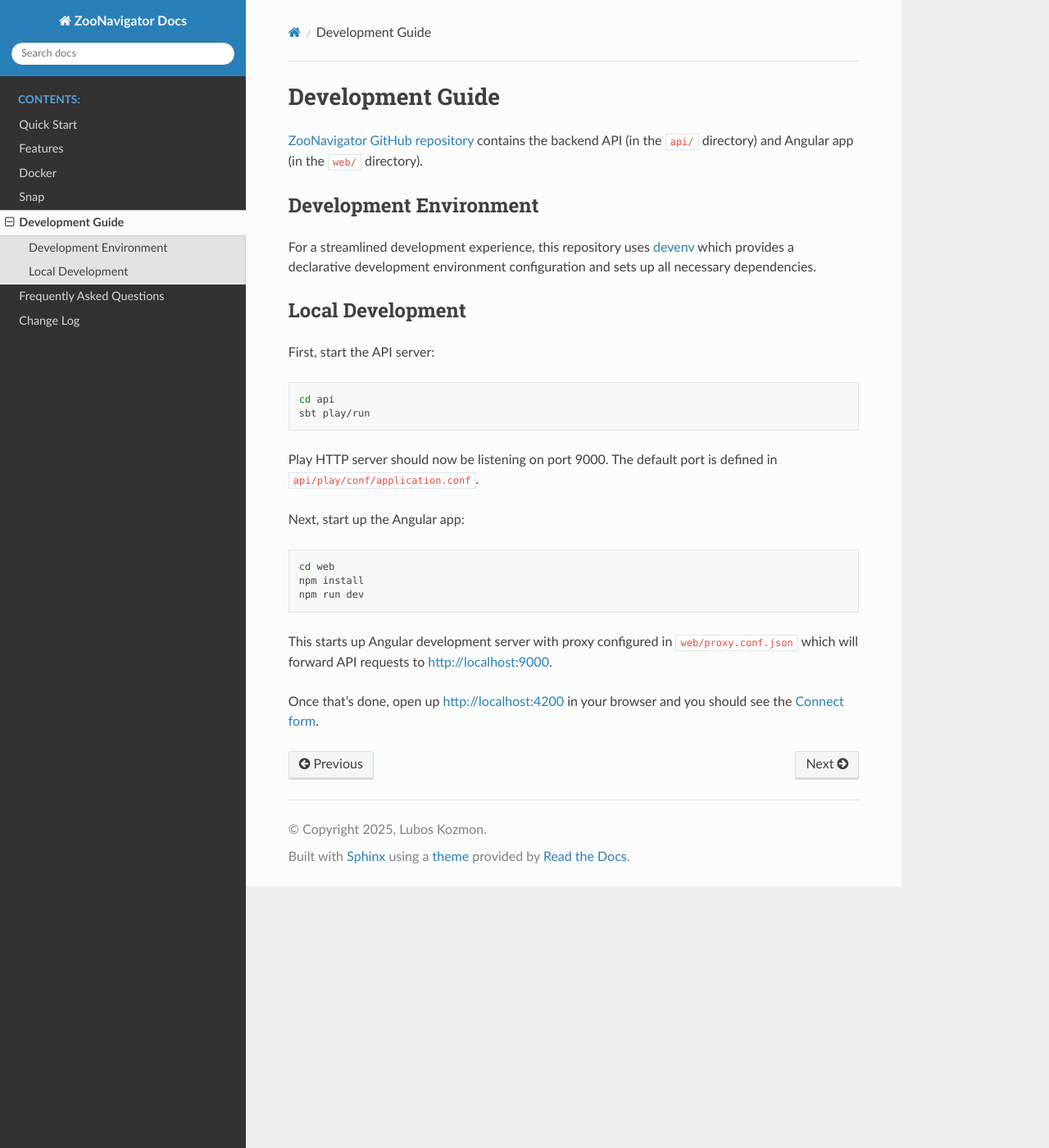
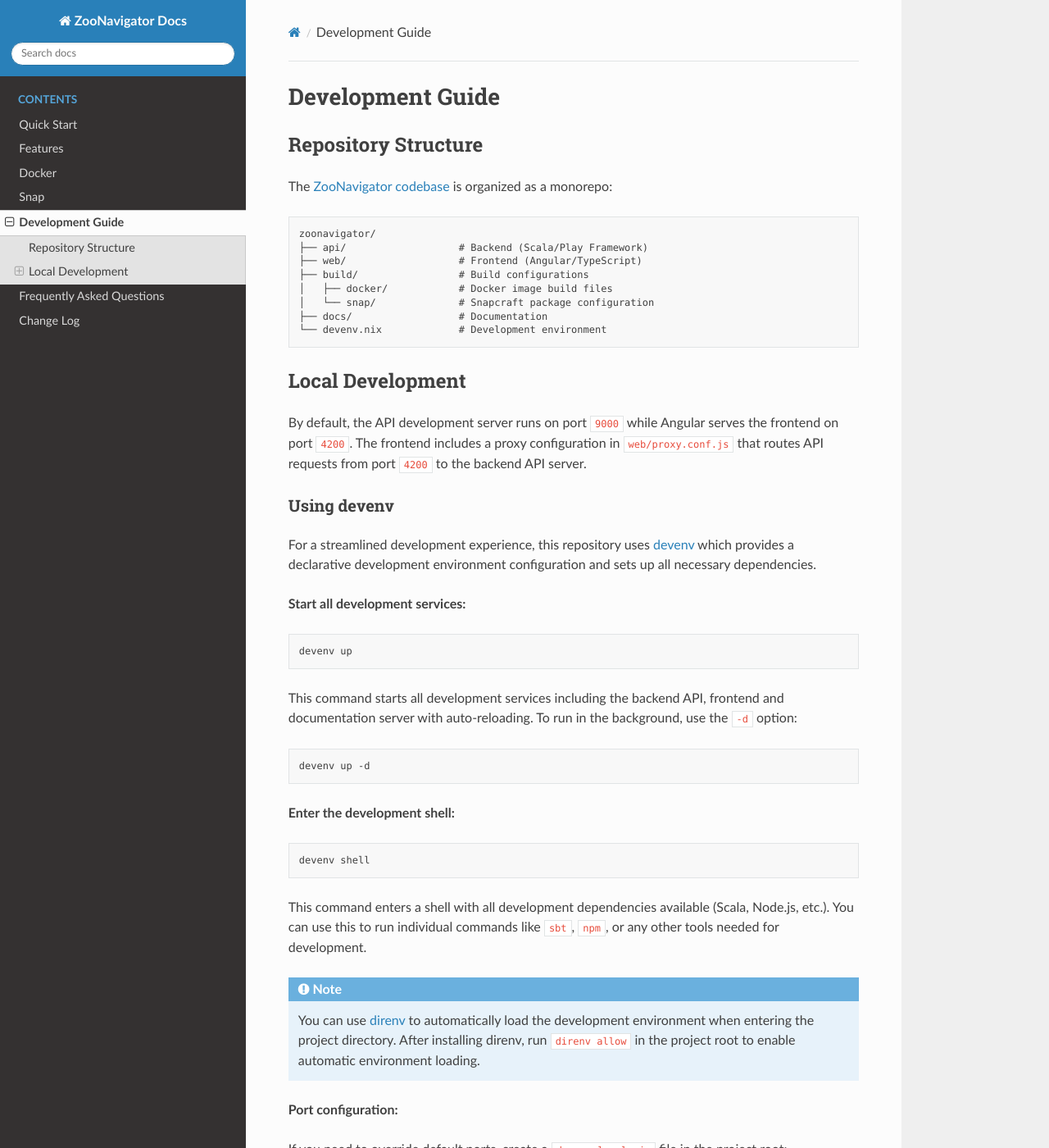
Before and after one commit to elkozmon/zoonavigator, a Sphinx documentation site: the page built from docs/development.rst, in a window 1280 px wide and 1400 px high. Shown: the whole window at 82% size. Built offline with Sphinx 7.4.7 and the Read the Docs theme 3.1.0, drawn with Linux system fonts in a browser that asks for light colours; some of the changed text lies outside the part shown.

Commit message:
chore: update docs

```diff
--- a/docs/development.rst
+++ b/docs/development.rst
@@ -2,33 +2,86 @@
 Development Guide
 =================
 
-`ZooNavigator GitHub repository <https://github.com/elkozmon/zoonavigator>`_ contains the backend API (in the :code:`api/` directory) and Angular app (in the :code:`web/` directory).
+Repository Structure
+====================
 
-Development Environment
-=======================
+The `ZooNavigator codebase <https://github.com/elkozmon/zoonavigator>`_ is organized as a monorepo:
 
-For a streamlined development experience, this repository uses `devenv <https://devenv.sh/>`_ which provides a declarative development environment configuration and sets up all necessary dependencies.
+.. code-block::
+
+   zoonavigator/
+   ├── api/                   # Backend (Scala/Play Framework)
+   ├── web/                   # Frontend (Angular/TypeScript)
+   ├── build/                 # Build configurations
+   │   ├── docker/            # Docker image build files
+   │   └── snap/              # Snapcraft package configuration
+   ├── docs/                  # Documentation
+   └── devenv.nix             # Development environment
 
 Local Development
 =================
 
-First, start the API server:
+By default, the API development server runs on port :code:`9000` while Angular serves the frontend on port :code:`4200`. The frontend includes a proxy configuration in ``web/proxy.conf.js`` that routes API requests from port :code:`4200` to the backend API server.
+
+Using devenv
+------------
+
+For a streamlined development experience, this repository uses `devenv <https://devenv.sh/>`_ which provides a declarative development environment configuration and sets up all necessary dependencies.
+
+**Start all development services:**
 
 .. code-block:: bash
 
-  cd api
-  sbt play/run
+   devenv up
 
-Play HTTP server should now be listening on port 9000. The default port is defined in :code:`api/play/conf/application.conf`.
-
-Next, start up the Angular app:
+This command starts all development services including the backend API, frontend and documentation server with auto-reloading. To run in the background, use the :code:`-d` option:
 
 .. code-block:: bash
 
-  cd web
-  npm install
-  npm run dev
+   devenv up -d
 
-This starts up Angular development server with proxy configured in :code:`web/proxy.conf.json` which will forward API requests to http://localhost:9000.
+**Enter the development shell:**
 
-Once that's done, open up http://localhost:4200 in your browser and you should see the `Connect form <./_static/images/screenshots/connect-form.png>`_.
+.. code-block:: bash
+
+   devenv shell
+
+This command enters a shell with all development dependencies available (Scala, Node.js, etc.). You can use this to run individual commands like :code:`sbt`, :code:`npm`, or any other tools needed for development.
+
+.. note::
+   You can use `direnv <https://direnv.net/>`_ to automatically load the development environment when entering the project directory. After installing direnv, run :code:`direnv allow` in the project root to enable automatic environment loading.
+
+**Port configuration:**
+
+If you need to override default ports, create a :code:`devenv.local.nix` file in the project root:
+
+.. code-block:: nix
+
+   _:
+   {
+      env = {
+         API_PORT = 9001;
+         WEB_PORT = 4201;
+         DOCS_PORT = 8001;
+      };
+   }
+
+Manual Setup
+------------
+
+If you prefer not to use devenv, you can start the dev servers manually:
+
+**Start the API server:**
+
+.. code-block:: bash
+
+   cd api
+   sbt play/run
+
+**Start the Angular server:**
+
+.. code-block:: bash
+
+   cd web
+   npm install
+   npm run dev
--- a/docs/docker/index.rst
+++ b/docs/docker/index.rst
@@ -2,7 +2,7 @@
 Docker
 ======
 
-ZooNavigator is available at `Docker image <https://hub.docker.com/r/elkozmon/zoonavigator>`_.
+ZooNavigator Docker image is available at `Docker Hub <https://hub.docker.com/r/elkozmon/zoonavigator>`_.
 
 The following pages explain how to configure your Docker deployment.
 
```
Also changed, not shown: other parts of docs/docker/index.rst (+0 -1 lines), README.md (+14 -16 lines), docs/docker/custom-build.rst (deleted, +0 -24 lines), docs/index.rst (+8 -5 lines), docs/quickstart.rst (+18 -18 lines), 2 other files.
